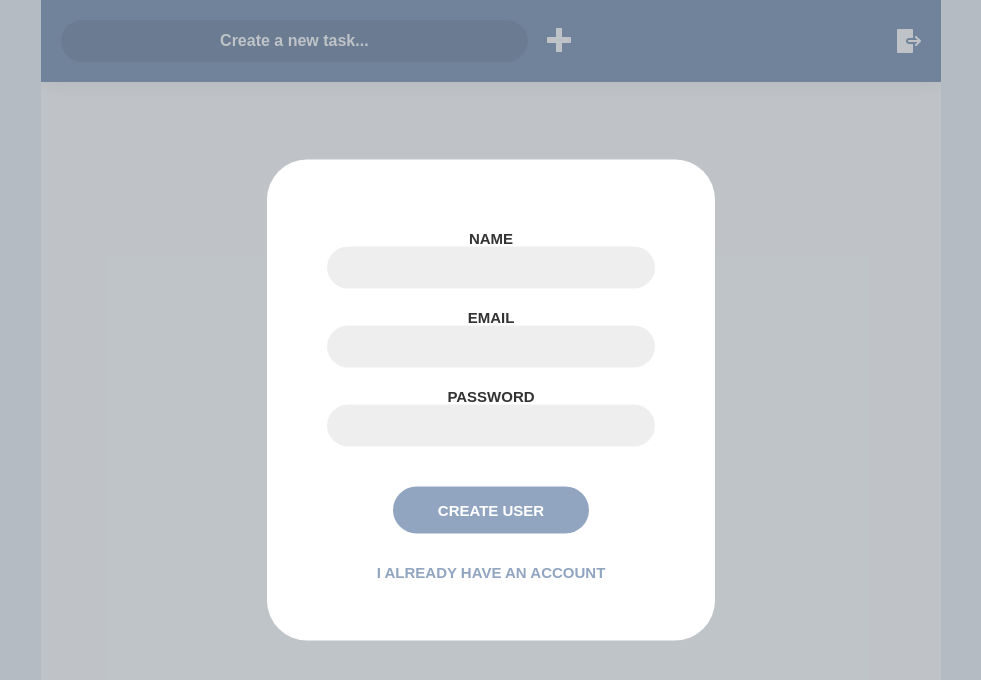
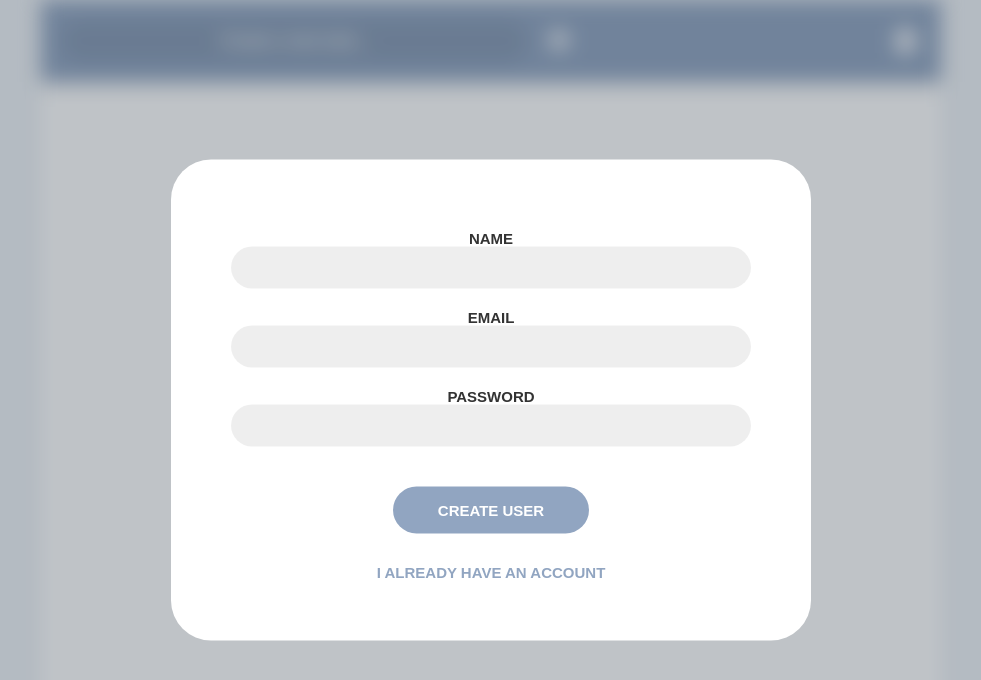
Before and after one commit to karolsitarz/coderscamp-week4, a website: page static/index.html in a window 1280 px wide. Shown: the whole page, without its empty margins (149-1130 px from the left). Drawn offline with Linux system fonts and the light colour scheme.

Commit message:
final fixes

```diff
--- a/static/index.html
+++ b/static/index.html
@@ -10,27 +10,6 @@
 </head>
 <body>
   <div id="wrapper">
-    <section id="todo">
-      <div class="todo-container">
-        <nav>
-          <form name="addTask" id="addTask" autocomplete="off">
-            <input name="text" type="text" maxlength="200" placeholder="Create a new task...">
-            <button type="submit">
-				<svg class="icon" viewBox="0 0 533.333 533.333">
-					<path d="M516.667,200H333.333V16.667C333.333,7.462,325.871,0,316.667,0h-100C207.462,0,200,7.462,200,16.667V200H16.667   C7.462,200,0,207.462,0,216.667v100c0,9.204,7.462,16.666,16.667,16.666H200v183.334c0,9.204,7.462,16.666,16.667,16.666h100   c9.204,0,16.667-7.462,16.667-16.666V333.333h183.333c9.204,0,16.667-7.462,16.667-16.666v-100   C533.333,207.462,525.871,200,516.667,200z" />
-				</svg>
-			</button>
-          </form>
-			<svg id="logout" class="icon" viewBox="0 0 512.005 512.005">
-				<path d="M192,256.003c0-35.285,28.715-64,64-64h85.333V21.336c0-11.776-9.536-21.333-21.333-21.333H21.333     C9.536,0.003,0,9.56,0,21.336v469.333c0,11.776,9.536,21.333,21.333,21.333H320c11.797,0,21.333-9.557,21.333-21.333V341.336     v-21.333H256C220.715,320.003,192,291.288,192,256.003z" />
-				<path d="M507.201,269.48c0.065-0.079,0.119-0.164,0.182-0.244c0.366-0.462,0.721-0.933,1.048-1.425     c0.154-0.23,0.284-0.47,0.428-0.705c0.216-0.353,0.437-0.703,0.632-1.069c0.161-0.3,0.296-0.61,0.441-0.916     c0.15-0.317,0.309-0.629,0.444-0.954c0.145-0.35,0.263-0.707,0.388-1.062c0.104-0.295,0.219-0.585,0.31-0.886     c0.127-0.418,0.224-0.841,0.325-1.264c0.059-0.248,0.131-0.491,0.182-0.742c0.117-0.581,0.199-1.166,0.267-1.753     c0.012-0.101,0.033-0.199,0.043-0.301c0.145-1.434,0.145-2.88,0-4.314c-0.01-0.102-0.032-0.2-0.043-0.301     c-0.068-0.587-0.151-1.172-0.267-1.753c-0.05-0.251-0.122-0.494-0.182-0.742c-0.101-0.423-0.198-0.847-0.325-1.264     c-0.091-0.301-0.206-0.591-0.31-0.886c-0.126-0.355-0.243-0.713-0.388-1.062c-0.135-0.325-0.293-0.637-0.444-0.954     c-0.145-0.306-0.28-0.615-0.441-0.916c-0.196-0.366-0.416-0.716-0.632-1.069c-0.144-0.235-0.274-0.475-0.428-0.705     c-0.327-0.492-0.682-0.963-1.048-1.425c-0.063-0.08-0.117-0.164-0.182-0.244c-0.48-0.589-0.991-1.151-1.531-1.685l-85.254-85.254     c-8.341-8.341-21.824-8.341-30.165,0c-8.341,8.341-8.341,21.824,0,30.165l48.917,48.917H256     c-11.797,0-21.333,9.557-21.333,21.333c0,11.776,9.536,21.333,21.333,21.333h183.168l-48.917,48.917     c-8.341,8.341-8.341,21.824,0,30.165c4.16,4.16,9.621,6.251,15.083,6.251c5.461,0,10.923-2.091,15.083-6.251l85.254-85.254     C506.209,270.631,506.72,270.069,507.201,269.48z" />
-			</svg>
-        </nav>
-        <div id="tasks">
-
-        </div>
-      </div>
-    </section>
     <section id="user">
       <div class="input-container">
         <input type="checkbox" id="user-controller">
@@ -64,6 +43,27 @@
         </form>
       </div>
     </section>
+    <section id="todo">
+      <div class="todo-container">
+        <nav>
+          <form name="addTask" id="addTask" autocomplete="off">
+            <input name="text" type="text" maxlength="200" placeholder="Create a new task...">
+            <button type="submit">
+				<svg class="icon" viewBox="0 0 533.333 533.333">
+					<path d="M516.667,200H333.333V16.667C333.333,7.462,325.871,0,316.667,0h-100C207.462,0,200,7.462,200,16.667V200H16.667   C7.462,200,0,207.462,0,216.667v100c0,9.204,7.462,16.666,16.667,16.666H200v183.334c0,9.204,7.462,16.666,16.667,16.666h100   c9.204,0,16.667-7.462,16.667-16.666V333.333h183.333c9.204,0,16.667-7.462,16.667-16.666v-100   C533.333,207.462,525.871,200,516.667,200z" />
+				</svg>
+			</button>
+          </form>
+			<svg id="logout" class="icon" viewBox="0 0 512.005 512.005">
+				<path d="M192,256.003c0-35.285,28.715-64,64-64h85.333V21.336c0-11.776-9.536-21.333-21.333-21.333H21.333     C9.536,0.003,0,9.56,0,21.336v469.333c0,11.776,9.536,21.333,21.333,21.333H320c11.797,0,21.333-9.557,21.333-21.333V341.336     v-21.333H256C220.715,320.003,192,291.288,192,256.003z" />
+				<path d="M507.201,269.48c0.065-0.079,0.119-0.164,0.182-0.244c0.366-0.462,0.721-0.933,1.048-1.425     c0.154-0.23,0.284-0.47,0.428-0.705c0.216-0.353,0.437-0.703,0.632-1.069c0.161-0.3,0.296-0.61,0.441-0.916     c0.15-0.317,0.309-0.629,0.444-0.954c0.145-0.35,0.263-0.707,0.388-1.062c0.104-0.295,0.219-0.585,0.31-0.886     c0.127-0.418,0.224-0.841,0.325-1.264c0.059-0.248,0.131-0.491,0.182-0.742c0.117-0.581,0.199-1.166,0.267-1.753     c0.012-0.101,0.033-0.199,0.043-0.301c0.145-1.434,0.145-2.88,0-4.314c-0.01-0.102-0.032-0.2-0.043-0.301     c-0.068-0.587-0.151-1.172-0.267-1.753c-0.05-0.251-0.122-0.494-0.182-0.742c-0.101-0.423-0.198-0.847-0.325-1.264     c-0.091-0.301-0.206-0.591-0.31-0.886c-0.126-0.355-0.243-0.713-0.388-1.062c-0.135-0.325-0.293-0.637-0.444-0.954     c-0.145-0.306-0.28-0.615-0.441-0.916c-0.196-0.366-0.416-0.716-0.632-1.069c-0.144-0.235-0.274-0.475-0.428-0.705     c-0.327-0.492-0.682-0.963-1.048-1.425c-0.063-0.08-0.117-0.164-0.182-0.244c-0.48-0.589-0.991-1.151-1.531-1.685l-85.254-85.254     c-8.341-8.341-21.824-8.341-30.165,0c-8.341,8.341-8.341,21.824,0,30.165l48.917,48.917H256     c-11.797,0-21.333,9.557-21.333,21.333c0,11.776,9.536,21.333,21.333,21.333h183.168l-48.917,48.917     c-8.341,8.341-8.341,21.824,0,30.165c4.16,4.16,9.621,6.251,15.083,6.251c5.461,0,10.923-2.091,15.083-6.251l85.254-85.254     C506.209,270.631,506.72,270.069,507.201,269.48z" />
+			</svg>
+        </nav>
+        <div id="tasks">
+
+        </div>
+      </div>
+    </section>
   </div>
 </body>
 </html>
--- a/static/main.js
+++ b/static/main.js
@@ -10,7 +10,7 @@
       },
       body: data ? JSON.stringify(data) : null
     });
-    console.log(res);
+    // console.log(res);
 
     if (res.status !== 200) throw new Error(await res.json());
     else return res.json();
--- a/static/style.css
+++ b/static/style.css
@@ -43,6 +43,13 @@ section {
 
 #user {
   background: #2433404a;
+  z-index: 1;
+}
+#user ~ #todo {
+  filter: blur(.5em);
+}
+#todo {
+  transition: filter .3s ease;
 }
 
 .input-box {
@@ -57,11 +64,17 @@ section {
   left: 50%;
   top: 50%;
   transform: translate3d(-50%,-50%,0);
-  min-width: 35vw;
+  min-width: 50vw;
   max-width: 95vw;
   transition:
     opacity .3s ease,
     transform .3s ease;
+}
+@media screen and (max-width: 768px) {
+  .input-box {
+    width: 90vw;
+    padding: 3em 1em;
+  }
 }
 
 .input-container {
@@ -146,6 +159,10 @@ label[for="user-controller"] {
   align-items: center;
   padding: 2em;
   box-shadow: 0 1px #0000000F;
+  transition: opacity .3s ease;
+}
+.tasks-single[data-done] {
+  opacity: 0.5;
 }
 .tasks-single > .tasks-single-checkbox {
   height: 1.5em;
@@ -166,6 +183,7 @@ label[for="user-controller"] {
   height: 1.5rem;
   width: 1.5rem;
   fill: #fff;
+  flex-shrink: 0;
 }
 #addTask {
   display: flex;
@@ -186,6 +204,7 @@ label[for="user-controller"] {
 }
 #logout {
 	cursor: pointer;
+  margin-left: 2em;
 }
 .tasks-single-desc {
 	flex-grow: 1;
```
